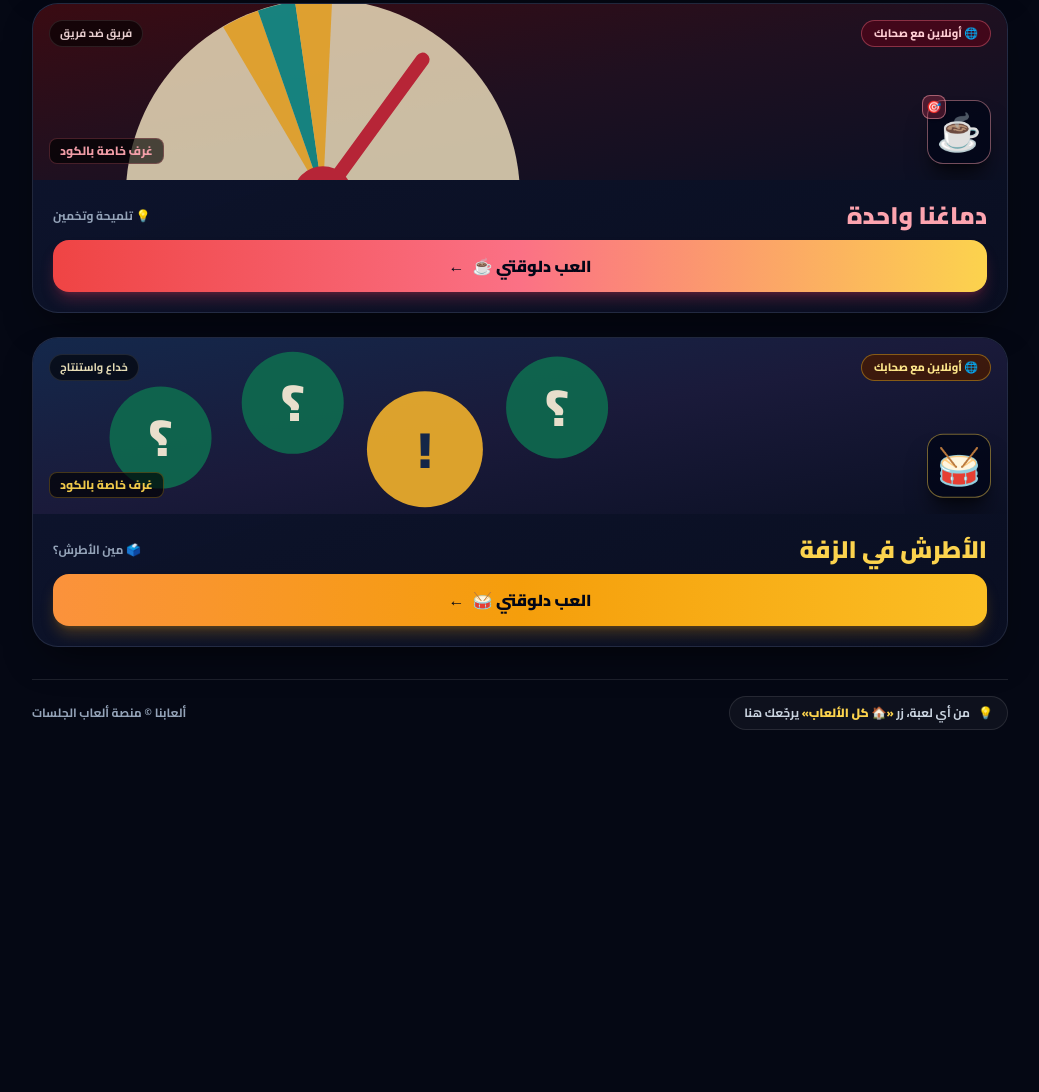
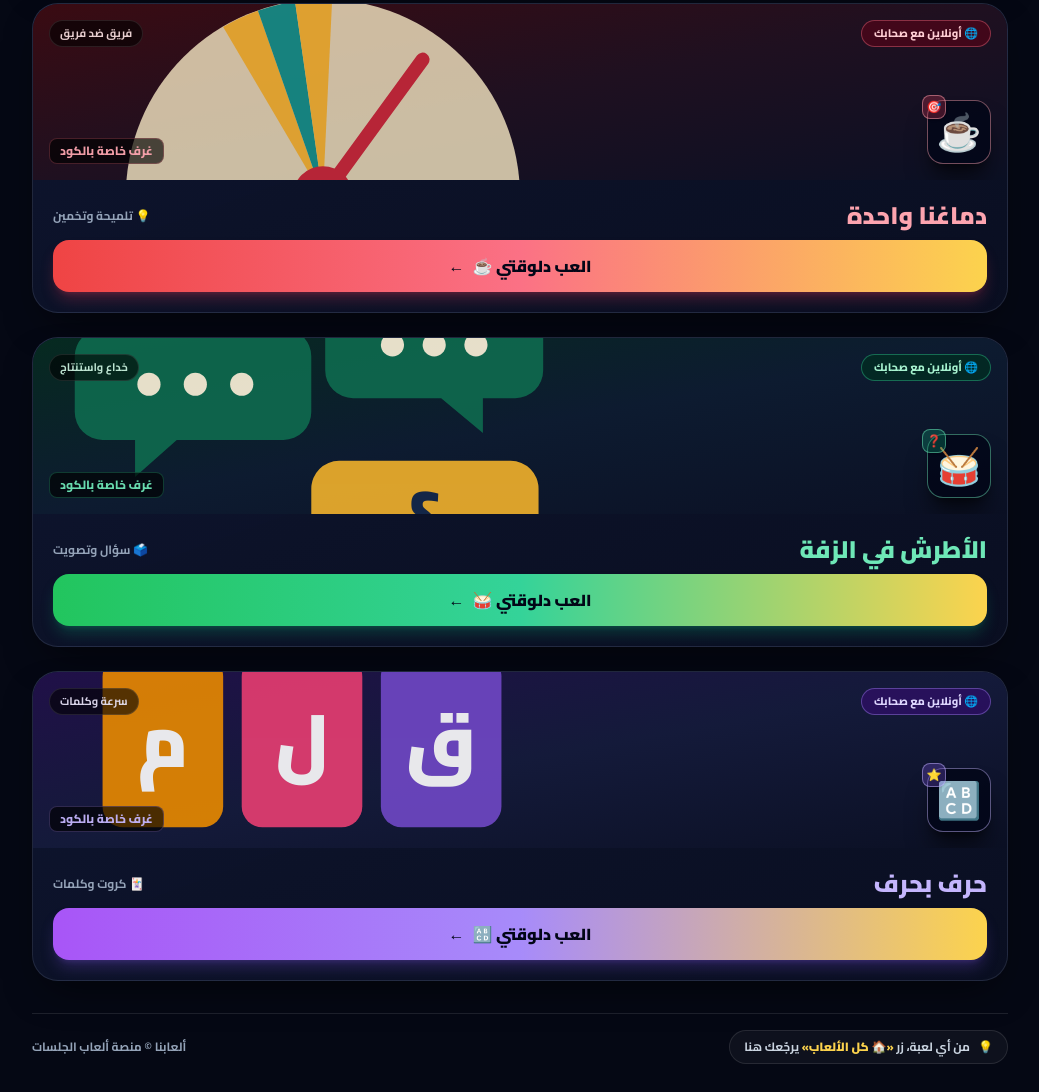
Before and after one commit to ahmed4abdelfattah/gamiez, a plain HTML site: page index.html in a window 1280 px wide. Shown: the part 1549-2641 px from the top of the page, without its empty margins (120-1159 px from the left). Before the commit the page ends 2307 px from the top, so only its background shows below. Drawn offline with nearby package versions, Linux system fonts and the light colour scheme.

Commit message:
Update index.html

```diff
--- a/index.html
+++ b/index.html
@@ -1,3 +1,4 @@
+
 <!DOCTYPE html>
 <html lang="ar" dir="rtl">
 <head>
@@ -163,6 +164,21 @@
             box-shadow: 0 24px 50px -16px rgba(225, 29, 72, 0.28);
         }
 
+        .game-card[data-theme="green"]:hover {
+            border-color: rgba(52, 211, 153, 0.55);
+            box-shadow: 0 24px 50px -16px rgba(16, 185, 129, 0.28);
+        }
+
+        .game-card[data-theme="gold"]:hover {
+            border-color: rgba(250, 204, 21, 0.55);
+            box-shadow: 0 24px 50px -16px rgba(234, 179, 8, 0.28);
+        }
+
+        .game-card[data-theme="violet"]:hover {
+            border-color: rgba(167, 139, 250, 0.55);
+            box-shadow: 0 24px 50px -16px rgba(124, 58, 237, 0.28);
+        }
+
         /* Play CTA shine effect */
         .play-btn {
             position: relative;
@@ -340,7 +356,7 @@
                             ألعابنا
                         </span>
                         <span id="totalGamesBadge" class="hidden sm:inline-flex items-center px-2 py-0.5 rounded-md text-[10px] font-extrabold bg-emerald-500/15 text-emerald-300 border border-emerald-400/30">
-                            6 ألعاب جاهزة
+                            7 ألعاب جاهزة
                         </span>
                     </div>
                     <p class="text-[11px] sm:text-xs font-bold text-slate-400 truncate">
@@ -442,7 +458,7 @@
             <div class="flex items-center gap-2 overflow-x-auto no-scrollbar pb-1" id="filterBar">
                 <button id="allFilterBtn" type="button" data-filter="all"
                     class="filter-pill active px-4 py-2 rounded-full text-xs sm:text-sm font-extrabold border border-white/10 bg-white/5 text-slate-200 cursor-pointer">
-                    الكل (6)
+                    الكل (7)
                 </button>
                 <button type="button" data-filter="online"
                     class="filter-pill px-4 py-2 rounded-full text-xs sm:text-sm font-extrabold border border-white/10 bg-white/5 text-slate-300 hover:bg-white/10 cursor-pointer">
@@ -867,43 +883,38 @@
                data-id="atrash"
                data-title="الأطرش في الزفة"
                data-icon="🥁"
-               data-theme="amber"
+               data-theme="green"
                data-tags="online deception"
                style="animation-delay: 0.34s">
 
                 <!-- Custom Illustrated Cover Banner -->
-                <div class="relative h-40 sm:h-44 overflow-hidden bg-gradient-to-br from-[#14284b] via-[#1a1a3a] to-[#0b1024] p-4 flex flex-col justify-between">
+                <div class="relative h-40 sm:h-44 overflow-hidden bg-gradient-to-br from-[#062a20] via-[#0d1b30] to-[#0b1024] p-4 flex flex-col justify-between">
                     <svg class="absolute inset-0 w-full h-full opacity-90 pointer-events-none" viewBox="0 0 420 180" fill="none" xmlns="http://www.w3.org/2000/svg" preserveAspectRatio="xMidYMid slice" aria-hidden="true">
-                        <!-- Wedding bunting & lights -->
-                        <path d="M0 8H420" stroke="#FFF4DC" stroke-opacity="0.6" stroke-width="1.5"/>
-                        <path d="M0 8H42L21 36ZM84 8H126L105 36ZM168 8H210L189 36ZM252 8H294L273 36ZM336 8H378L357 36Z" fill="#B3261E" opacity="0.75"/>
-                        <path d="M42 8H84L63 36ZM126 8H168L147 36ZM210 8H252L231 36ZM294 8H336L315 36ZM378 8H420L399 36Z" fill="#F2B22C" opacity="0.6"/>
-                        <g fill="#FFE27A"><circle cx="42" cy="12" r="4"/><circle cx="126" cy="12" r="4"/><circle cx="210" cy="12" r="4"/><circle cx="294" cy="12" r="4"/><circle cx="378" cy="12" r="4"/></g>
-                        <!-- Question bubbles: one is the odd one -->
-                        <g font-family="Cairo, sans-serif" font-weight="900" font-size="22" text-anchor="middle">
-                            <circle cx="55" cy="95" r="22" fill="#0F6B4F"/><text x="55" y="103" fill="#FFF4DC">؟</text>
-                            <circle cx="112" cy="80" r="22" fill="#0F6B4F"/><text x="112" y="88" fill="#FFF4DC">؟</text>
-                            <circle cx="169" cy="100" r="25" fill="#F2B22C"/><text x="169" y="108" fill="#14284B">!</text>
-                            <circle cx="226" cy="82" r="22" fill="#0F6B4F"/><text x="226" y="90" fill="#FFF4DC">؟</text>
-                        </g>
+                        <!-- Speech bubbles: one does not match -->
+                        <path d="M30 48h78a12 12 0 0 1 12 12v24a12 12 0 0 1-12 12H62l-18 16v-16H30a12 12 0 0 1-12-12V60a12 12 0 0 1 12-12Z" fill="#0F6B4F"/>
+                        <path d="M138 32h70a12 12 0 0 1 12 12v22a12 12 0 0 1-12 12h-14v15l-18-15h-38a12 12 0 0 1-12-12V44a12 12 0 0 1 12-12Z" fill="#0F6B4F"/>
+                        <path d="M132 105h74a12 12 0 0 1 12 12v22a12 12 0 0 1-12 12h-42l-18 15v-15h-14a12 12 0 0 1-12-12v-22a12 12 0 0 1 12-12Z" fill="#F2B22C"/>
+                        <g fill="#FFF4DC"><circle cx="50" cy="72" r="5"/><circle cx="70" cy="72" r="5"/><circle cx="90" cy="72" r="5"/><circle cx="155" cy="55" r="5"/><circle cx="173" cy="55" r="5"/><circle cx="191" cy="55" r="5"/></g>
+                        <text x="169" y="138" text-anchor="middle" font-size="28" font-weight="900" fill="#14284B">؟</text>
                     </svg>
 
                     <!-- Top Badges Row -->
                     <div class="relative z-10 flex flex-wrap items-center justify-between gap-1.5 sm:gap-2">
-                        <span class="inline-flex items-center gap-1 text-[10px] sm:text-[11px] font-extrabold px-2.5 sm:px-3 py-0.5 sm:py-1 rounded-full bg-amber-950/80 text-amber-200 border border-amber-400/40">
+                        <span class="inline-flex items-center gap-1 text-[10px] sm:text-[11px] font-extrabold px-2.5 sm:px-3 py-0.5 sm:py-1 rounded-full bg-emerald-950/80 text-emerald-200 border border-emerald-400/40">
                             🌐 أونلاين مع صحابك
                         </span>
-                        <span class="text-[10px] sm:text-[11px] font-bold px-2.5 py-0.5 sm:py-1 rounded-full bg-black/60 text-amber-100/90 border border-white/10">
+                        <span class="text-[10px] sm:text-[11px] font-bold px-2.5 py-0.5 sm:py-1 rounded-full bg-black/60 text-emerald-100/90 border border-white/10">
                             خداع واستنتاج
                         </span>
                     </div>
 
                     <!-- Floating Game Emblem -->
                     <div class="relative z-10 flex items-end justify-between gap-2">
-                        <div class="float-slow relative w-16 h-16 rounded-2xl bg-slate-950/80 border border-amber-300/45 flex items-center justify-center text-4xl shadow-xl shadow-black/50" style="animation-delay: 1.7s">
+                        <div class="float-slow relative w-16 h-16 rounded-2xl bg-slate-950/80 border border-emerald-300/45 flex items-center justify-center text-4xl shadow-xl shadow-black/50" style="animation-delay: 1.4s">
                             <span aria-hidden="true">🥁</span>
+                            <span class="absolute -top-1.5 -left-1.5 w-6 h-6 rounded-lg bg-emerald-500/25 border border-emerald-300/50 flex items-center justify-center text-xs shadow" aria-hidden="true">❓</span>
                         </div>
-                        <span class="text-[11px] sm:text-xs font-extrabold text-amber-300/95 bg-black/65 px-2.5 py-1 rounded-lg border border-amber-400/25">
+                        <span class="text-[11px] sm:text-xs font-extrabold text-emerald-300/95 bg-black/65 px-2.5 py-1 rounded-lg border border-emerald-400/25">
                             غرف خاصة بالكود
                         </span>
                     </div>
@@ -912,15 +923,68 @@
                 <!-- Card Body -->
                 <div class="p-5 flex-1 flex flex-col">
                     <div class="flex items-center justify-between gap-2 mb-2">
-                        <h2 class="text-2xl font-black text-amber-300 group-hover:text-amber-200 transition">
+                        <h2 class="text-2xl font-black text-emerald-300 group-hover:text-emerald-200 transition">
                             الأطرش في الزفة
                         </h2>
-                        <span class="text-xs font-bold text-slate-400">🗳️ مين الأطرش؟</span>
+                        <span class="text-xs font-bold text-slate-400">🗳️ سؤال وتصويت</span>
                     </div>
 
                     <!-- CTA Button -->
-                    <div class="play-btn w-full py-3.5 px-4 rounded-2xl bg-gradient-to-l from-amber-400 via-amber-500 to-orange-400 text-slate-950 font-black text-base flex items-center justify-center gap-2 shadow-lg shadow-amber-500/25 group-hover:brightness-105">
+                    <div class="play-btn w-full py-3.5 px-4 rounded-2xl bg-gradient-to-l from-amber-300 via-emerald-400 to-green-500 text-slate-950 font-black text-base flex items-center justify-center gap-2 shadow-lg shadow-emerald-500/25 group-hover:brightness-105">
                         <span>العب دلوقتي 🥁</span>
+                        <span class="transition-transform duration-200 group-hover:-translate-x-1" aria-hidden="true">←</span>
+                    </div>
+                </div>
+            </a>
+
+            <!-- CARD 7: حرف بحرف -->
+            <a href="kelma.html"
+               class="game-card group flex flex-col"
+               data-id="kelma"
+               data-title="حرف بحرف"
+               data-icon="🔠"
+               data-theme="violet"
+               data-tags="online words"
+               style="animation-delay: 0.4s">
+
+                <!-- Custom Illustrated Cover Banner -->
+                <div class="relative h-40 sm:h-44 overflow-hidden bg-gradient-to-br from-[#201048] via-[#141a3a] to-[#0b1024] p-4 flex flex-col justify-between">
+                    <svg class="absolute inset-0 w-full h-full opacity-90 pointer-events-none" viewBox="0 0 420 180" xmlns="http://www.w3.org/2000/svg" preserveAspectRatio="xMidYMid slice" font-family="Cairo, sans-serif" aria-hidden="true"><rect x="150" y="45" width="52" height="74" rx="9" fill="#7048c6"/><text x="176" y="93" text-anchor="middle" font-size="32" font-weight="900" fill="#fff">ق</text><rect x="90" y="45" width="52" height="74" rx="9" fill="#e83e72"/><text x="116" y="93" text-anchor="middle" font-size="32" font-weight="900" fill="#fff">ل</text><rect x="30" y="45" width="52" height="74" rx="9" fill="#e98a00"/><text x="56" y="93" text-anchor="middle" font-size="32" font-weight="900" fill="#fff">م</text></svg>
+
+                    <!-- Top Badges Row -->
+                    <div class="relative z-10 flex flex-wrap items-center justify-between gap-1.5 sm:gap-2">
+                        <span class="inline-flex items-center gap-1 text-[10px] sm:text-[11px] font-extrabold px-2.5 sm:px-3 py-0.5 sm:py-1 rounded-full bg-violet-950/80 text-violet-200 border border-violet-400/40">
+                            🌐 أونلاين مع صحابك
+                        </span>
+                        <span class="text-[10px] sm:text-[11px] font-bold px-2.5 py-0.5 sm:py-1 rounded-full bg-black/60 text-violet-100/90 border border-white/10">
+                            سرعة وكلمات
+                        </span>
+                    </div>
+
+                    <!-- Floating Game Emblem -->
+                    <div class="relative z-10 flex items-end justify-between gap-2">
+                        <div class="float-slow relative w-16 h-16 rounded-2xl bg-slate-950/80 border border-violet-300/45 flex items-center justify-center text-4xl shadow-xl shadow-black/50" style="animation-delay: 1.4s">
+                            <span aria-hidden="true">🔠</span>
+                            <span class="absolute -top-1.5 -left-1.5 w-6 h-6 rounded-lg bg-violet-500/25 border border-violet-300/50 flex items-center justify-center text-xs shadow" aria-hidden="true">⭐</span>
+                        </div>
+                        <span class="text-[11px] sm:text-xs font-extrabold text-violet-300/95 bg-black/65 px-2.5 py-1 rounded-lg border border-violet-400/25">
+                            غرف خاصة بالكود
+                        </span>
+                    </div>
+                </div>
+
+                <!-- Card Body -->
+                <div class="p-5 flex-1 flex flex-col">
+                    <div class="flex items-center justify-between gap-2 mb-2">
+                        <h2 class="text-2xl font-black text-violet-300 group-hover:text-violet-200 transition">
+                            حرف بحرف
+                        </h2>
+                        <span class="text-xs font-bold text-slate-400">🃏 كروت وكلمات</span>
+                    </div>
+
+                    <!-- CTA Button -->
+                    <div class="play-btn w-full py-3.5 px-4 rounded-2xl bg-gradient-to-l from-amber-300 via-violet-400 to-purple-500 text-slate-950 font-black text-base flex items-center justify-center gap-2 shadow-lg shadow-violet-500/25 group-hover:brightness-105">
+                        <span>العب دلوقتي 🔠</span>
                         <span class="transition-transform duration-200 group-hover:-translate-x-1" aria-hidden="true">←</span>
                     </div>
                 </div>
```
